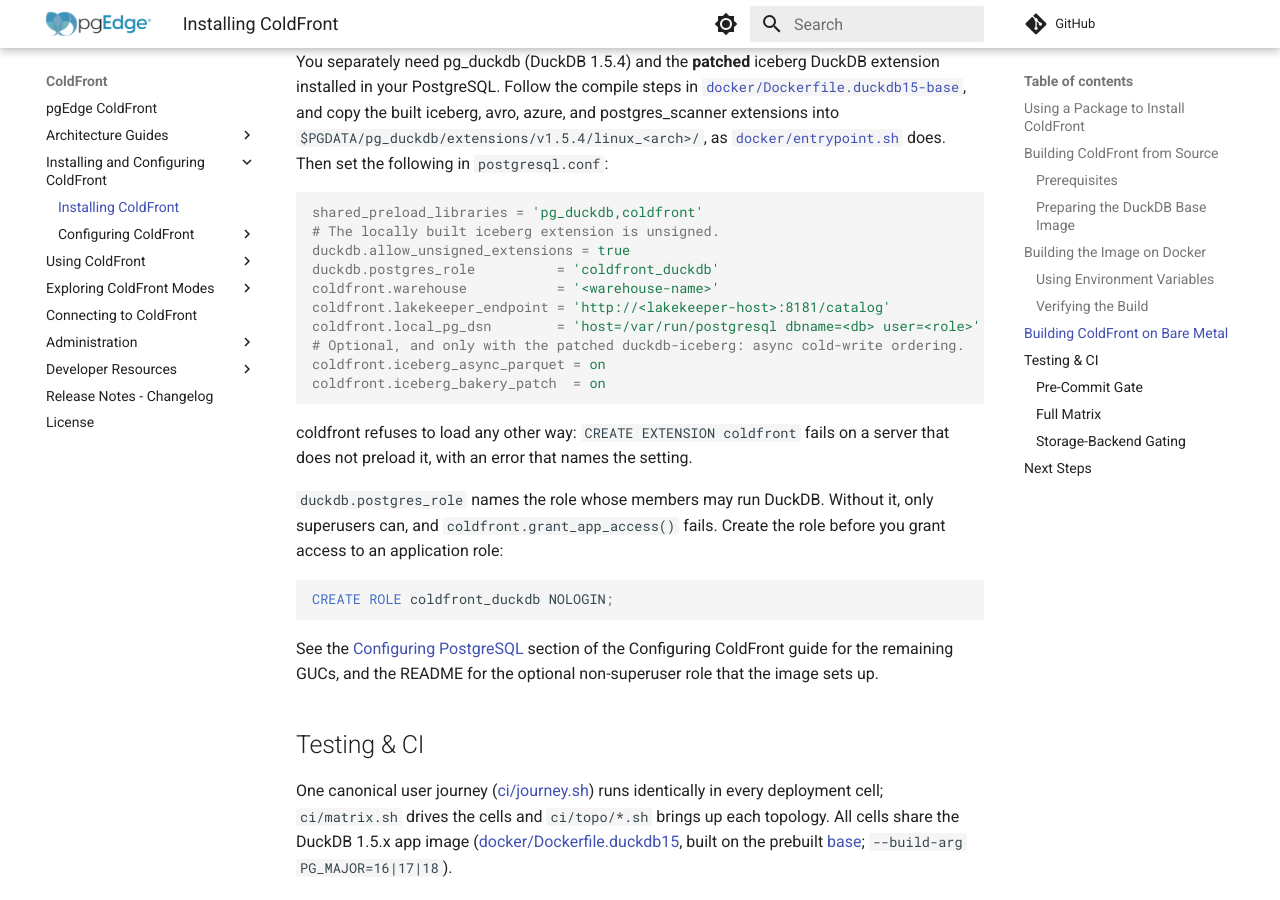
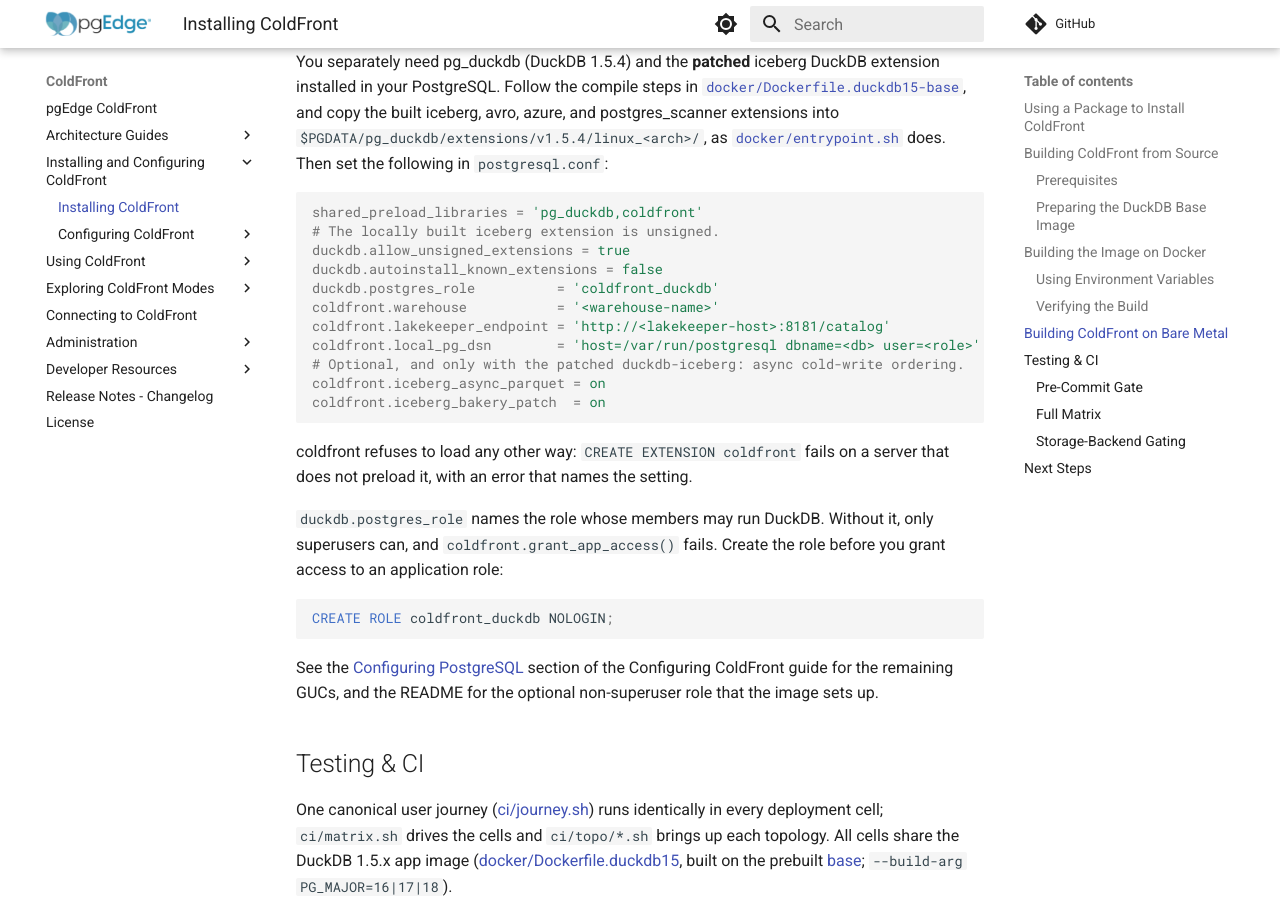
Before and after one commit to pgEdge/coldfront, an MkDocs documentation site: the page built from docs/installation.md, in a window 1280 px wide and 900 px high, scrolled down 7783 px. Built offline with MkDocs 1.6.1 and Material for MkDocs 9.7.7, drawn with Linux system fonts in a browser that asks for light colours; comment, search, counter and statistics services are not loaded.

Commit message:
docs: turn off DuckDB extension autoinstall on bare metal

```diff
--- a/docs/installation.md
+++ b/docs/installation.md
@@ -300,6 +300,7 @@ does. Then set the following in `postgresql.conf`:
 shared_preload_libraries = 'pg_duckdb,coldfront'
 # The locally built iceberg extension is unsigned.
 duckdb.allow_unsigned_extensions = true
+duckdb.autoinstall_known_extensions = false
 duckdb.postgres_role          = 'coldfront_duckdb'
 coldfront.warehouse           = '<warehouse-name>'
 coldfront.lakekeeper_endpoint = 'http://<lakekeeper-host>:8181/catalog'
```
